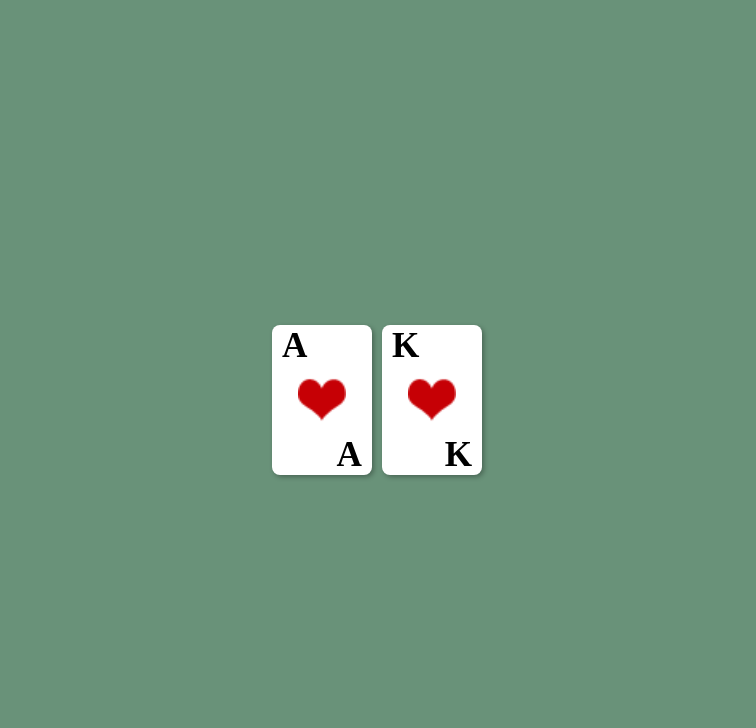
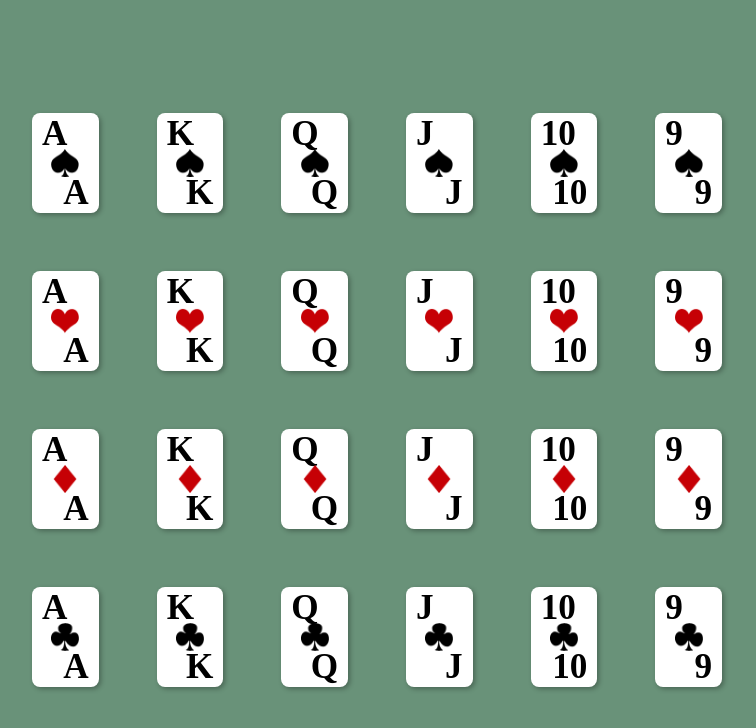
Before and after one commit to caylajr2/euchreData, a React (Vite) app in the folder euchre-data-entry-react/: page / in a window 1280 px wide. Shown: the top 728 px of the page, without its empty margins (263-1019 px from the left). Built offline with nearby package versions, Linux system fonts and the light colour scheme; a web font is replaced by a local one.

Commit message:
update trick component

```diff
--- a/euchre-data-entry-react/src/App.jsx
+++ b/euchre-data-entry-react/src/App.jsx
@@ -4,12 +4,14 @@ import Trick from './components/Trick'
 
 
 function App() {
-
+  const addCardToTrick = (card) => {
+        console.log(`${card.suit} ${card.value}`)
+    }
 
   return (
     <>
       <div className="card">
-        <Trick />
+        <Trick addCardToTrick={addCardToTrick}/>
       </div>
     </>
   )
--- a/euchre-data-entry-react/src/components/Trick.jsx
+++ b/euchre-data-entry-react/src/components/Trick.jsx
@@ -1,15 +1,23 @@
 import react from 'react'
 import CardButton from './CardButton'
+import '../styles/trickStyle.css'
+import {suits, values } from '../constants'
 
-const Trick = ({  }) => {
-    const addToTrick = (card) => {
-        console.log(`${card.suit} ${card.value}`)
+const Trick = ({ cardsPlayed, addCardToTrick }) => {
+    const cardButtons = [];
+    for (const suit of suits) {
+        for (const value of values) {
+            cardButtons.push({ suit, value });
+        }
     }
 
     return (
         <>
-            <CardButton card={{suit:'heart',value: 'A'}} addToTrick={addToTrick}/>
-            <CardButton card={{suit:'heart',value: 'K'}} addToTrick={addToTrick}/>
+            <ul className='cardButtonArray'>
+                {cardButtons.map(e => <li><CardButton card={{suit:e.suit,value: e.value}} addToTrick={addCardToTrick}/></li>)}
+            </ul>
+            {/* <CardButton card={{suit:'heart',value: 'A'}} addToTrick={addCardToTrick}/>
+            <CardButton card={{suit:'heart',value: 'K'}} addToTrick={addCardToTrick}/> */}
         </>
     )
 }
--- /dev/null
+++ b/euchre-data-entry-react/src/constants.jsx
@@ -0,0 +1,2 @@
+export const suits = ['spade', 'heart', 'diamond', 'club'];
+export const values = ['A', 'K', 'Q', 'J', '10', '9'];
--- a/euchre-data-entry-react/src/styles/cardButtonStyle.css
+++ b/euchre-data-entry-react/src/styles/cardButtonStyle.css
@@ -5,7 +5,7 @@ button {
     padding: 5px;
     cursor: pointer;
     font-weight: 300;
-    height: 150px;
+    height: 100px;
     aspect-ratio: 2/3;
     margin: 5px;
     box-shadow: 2px 2px 5px rgba(0, 0, 0, 0.3);
--- a/euchre-data-entry-react/src/styles/cardImageStyle.css
+++ b/euchre-data-entry-react/src/styles/cardImageStyle.css
@@ -21,7 +21,7 @@ p.card-value {
     font-weight: bold;
     font-family:'faustina','Times New Roman', Times, serif;
     line-height: .6em;
-
+    color: black;
 
 }
 
--- /dev/null
+++ b/euchre-data-entry-react/src/styles/trickStyle.css
@@ -0,0 +1,13 @@
+.cardButtonArray {
+  list-style: none;      /* remove default bullets */
+  padding: 0;
+  margin: 0;
+  display: grid;         /* enable grid layout */
+  grid-template-columns: repeat(6, 1fr); /* 3 equal columns */
+  gap: 1rem;             /* spacing between items */
+}
+
+.cardButtonArray li {
+  padding: 1rem;
+  /* text-align: center; */
+}
```
